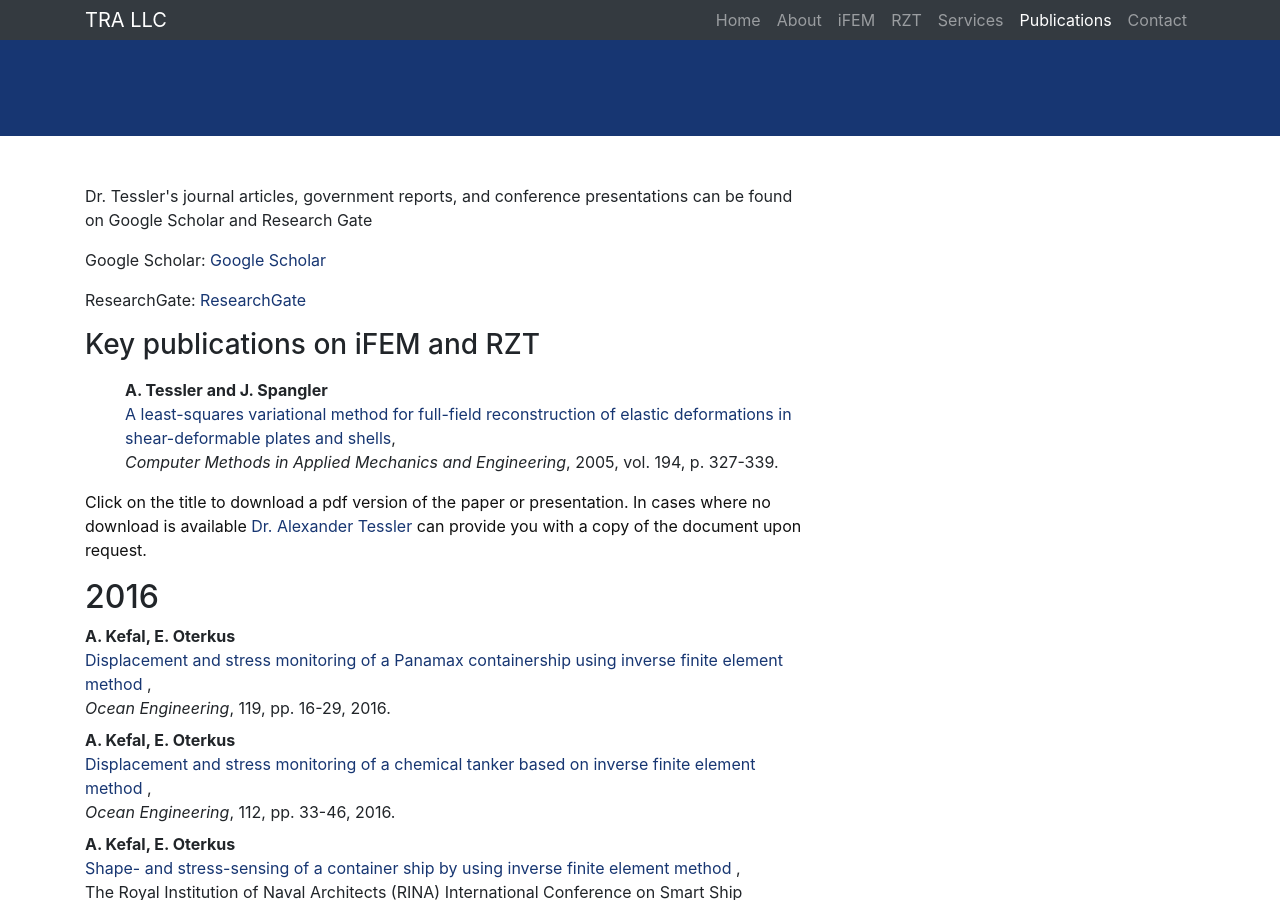
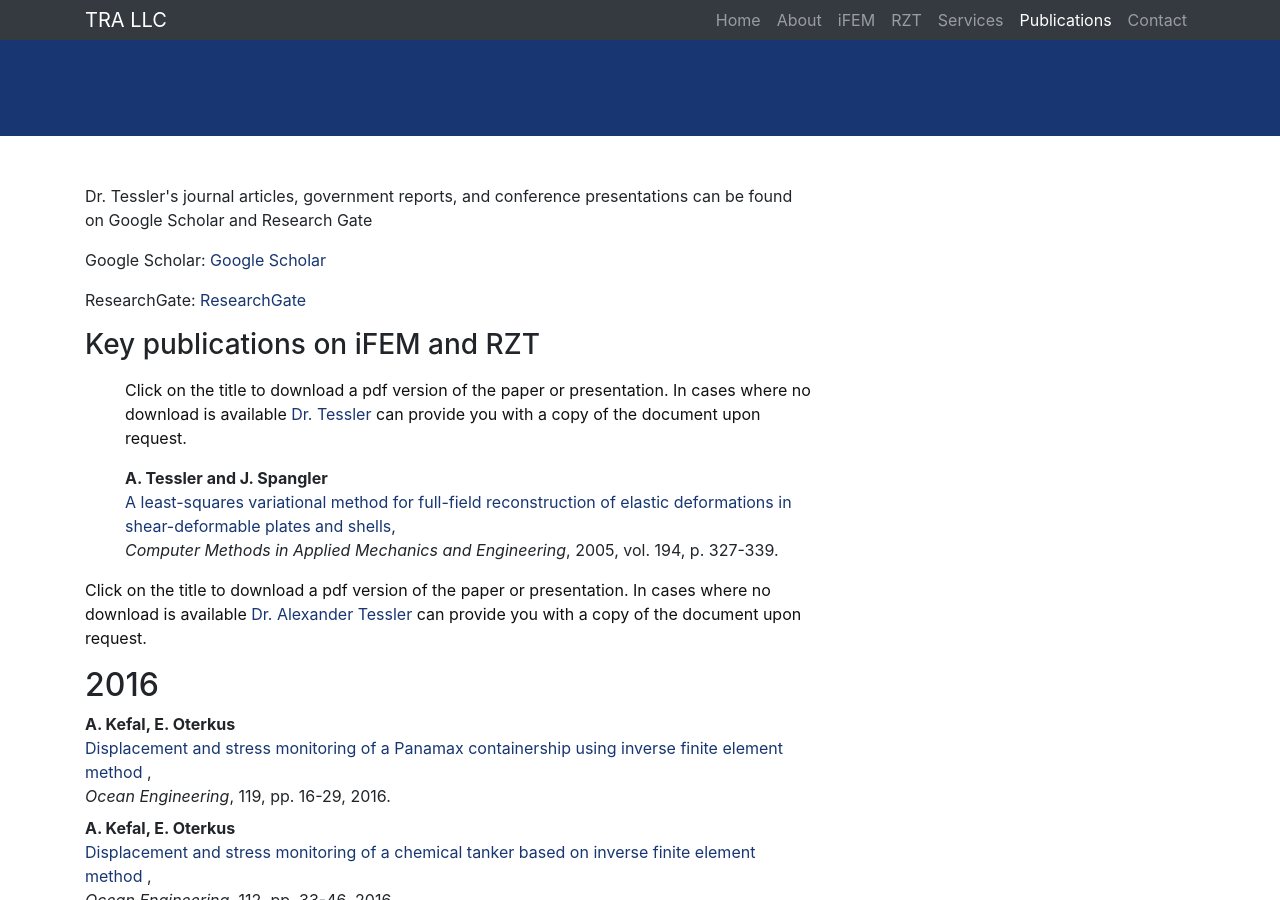
Before and after one commit to tessler-research/tessler-research.github.io, a Jekyll site: the page built from _pages/publications.html, in a window 1280 px wide and 900 px high. Built offline with Jekyll 4.4.1, drawn with Linux system fonts in a browser that asks for light colours.

Commit message:
Update publications.html

```diff
--- a/_pages/publications.html
+++ b/_pages/publications.html
@@ -22,7 +22,16 @@
 		<h3 class="title" id="page_title"> Key publications on iFEM and RZT</h3>
               <ul class="menu" id="page_menu">
 </p>
+              <p style="color:#111111;">
+                  Click on the title to download a pdf version of the paper or presentation.
+        In cases where no download is available
+              <a href="mailto:tessler.research@gmail.com?subject=Document_Request">Dr. Tessler</a> can provide
+        you with a copy of the document upon request.
 
+              </p>
+<p>
+
+</p>
 	<dt class="bibliography_journal">
                       A. Tessler and J. Spangler
                   </dt>
@@ -40,9 +49,12 @@
               <p style="color:#111111;">
                   Click on the title to download a pdf version of the paper or presentation.
         In cases where no download is available
-              <a href="mailto:alexander.tessler-1@nasa.gov?subject=iFEM_Document_Request">Dr. Alexander Tessler</a> can provide
+              <a href="mailto:tessler.research@gmail.com?subject=Document_Request">Dr. Alexander Tessler</a> can provide
         you with a copy of the document upon request.
+
               </p>
+
+
               <h2><a name="y2016">2016</a></h2>
 
               <dl>
```
